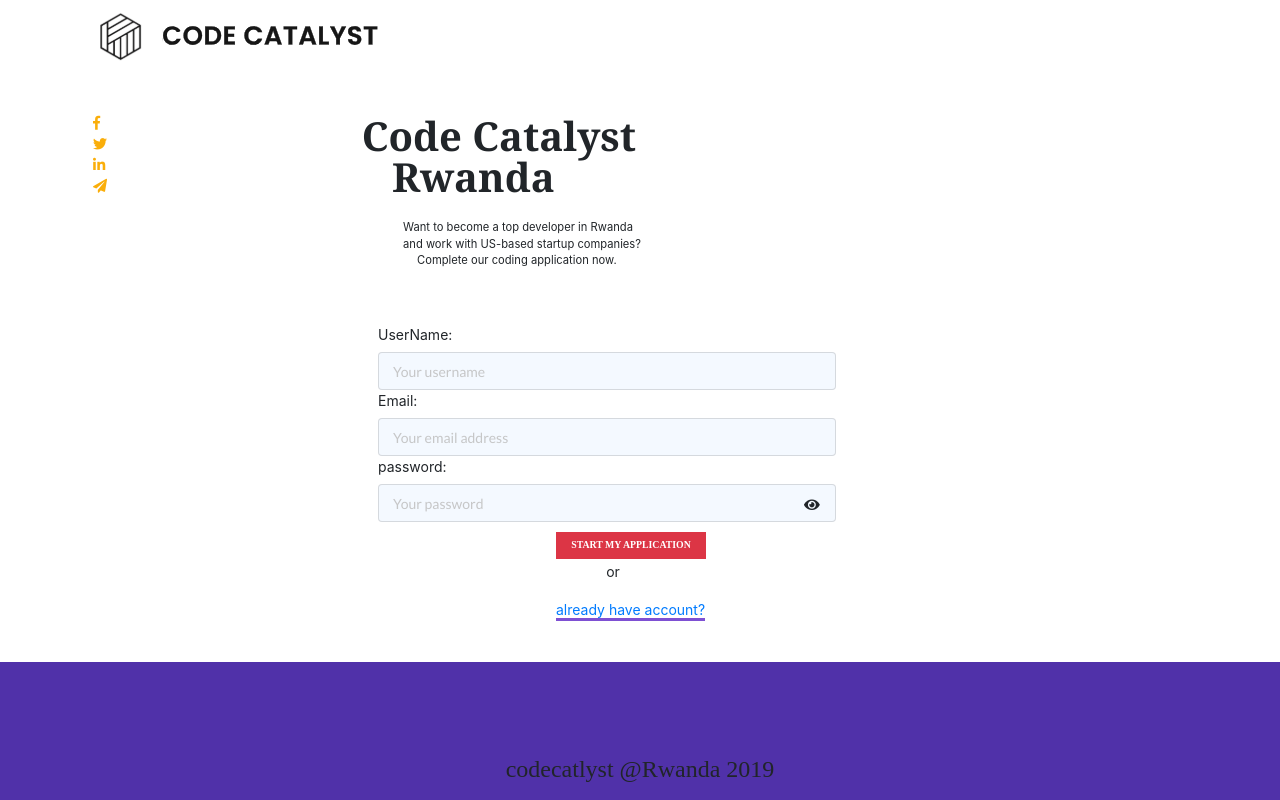
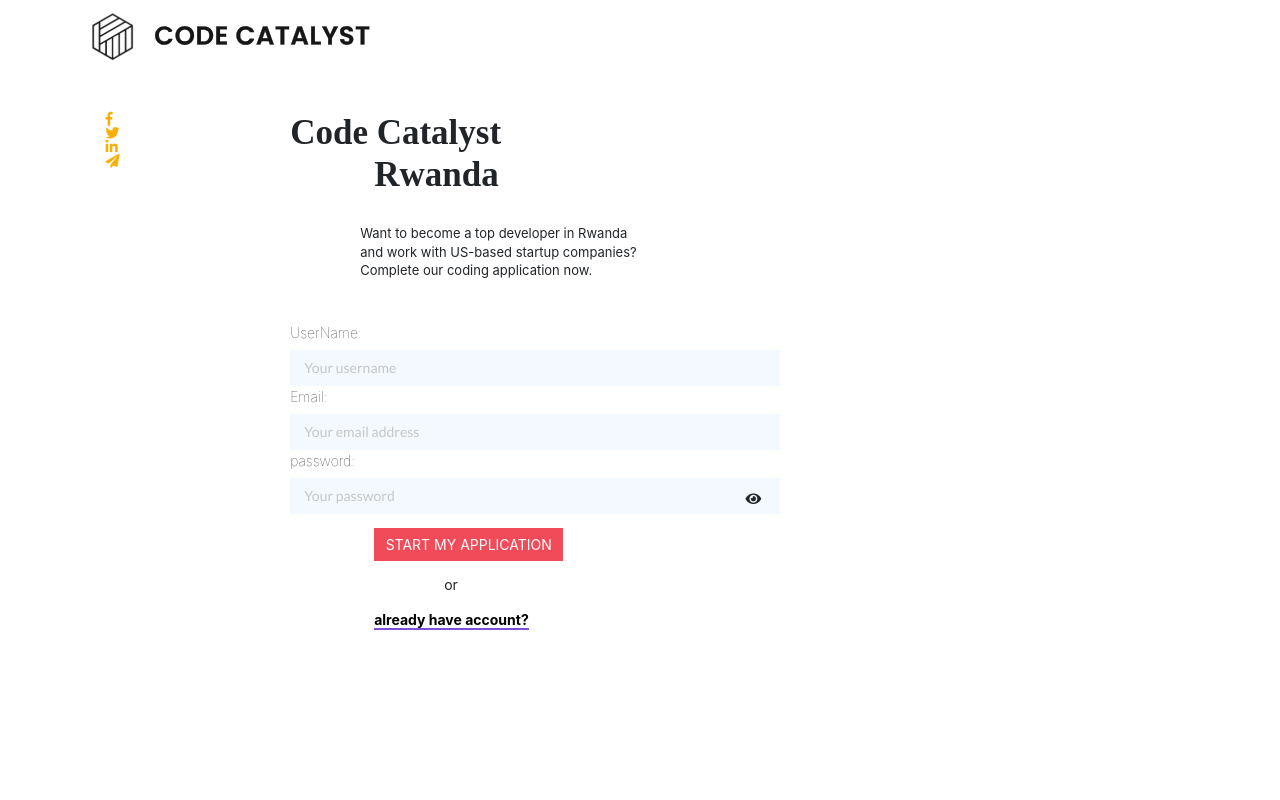
Before and after one commit to ndungutseclaude/applicant, a React (Create React App) app: page /SignUp in a window 1280 px wide. Shown: the top 800 px of the page. Built offline with nearby package versions, Linux system fonts and the light colour scheme.

Commit message:
signup page styled

```diff
--- a/src/component/SignUp.css
+++ b/src/component/SignUp.css
@@ -1,3 +1,60 @@
+.signUpWrapper{
+    display: grid;
+    grid-template-columns: 2fr 4fr 2fr;
+    margin-top: 3rem;
+}
+.signUpIcons{
+    display: flex;
+    flex-direction: column;
+    color: #FAAE0A;
+    margin-left: 1rem;
+}
+.textStyling{
+    margin-left: 5rem;
+    margin-right: 2rem;
+    margin-top: 2rem;
+    font-size: small;
+}
+.form-container{
+    margin-right: 15rem;
+    margin-top: 3rem;
+}
+.labelStyling{
+    font-weight: lighter;
+}
+#inputStyling{
+    border-radius: 0px;
+    border-style: hidden;
+    background: #F4F9FF;
+}
+.buttonsDiv{
+    margin-top: 1rem;
+    padding-left: 6rem;
+    padding-right: 3rem;
+}
+#submitButtonStyling{
+    text-align: center;
+    background: #F14B59;
+    border-radius: 0px;
+    color: white;
+}
+#alreadyHaveAccount{
+    color: black;
+    font-weight: bold;
+    border-bottom: 2px solid  #7E50D3;
+}
+#orStyling{
+    padding-top: 1rem;
+    padding-left: 5rem;
+    padding-right: 20rem;
+}
+.headerStyling{
+    font-family: 'Times New Roman', Times, serif;
+    font-weight: bold;
+}
+
+
+/* YVETTE */
 .icons{
     position: relative;
     color:#FAAE0A;
@@ -26,11 +83,12 @@
     right:18rem;
 
 }
-  .content3{
-     position: relative;
-     top:-1rem;
-     left:1rem;
- }
+.content3{
+    position: relative;
+    top:-1rem;
+    left:1rem;
+}
+
  .btn-danger{
      margin-top:8%;
     font-size:70%;
--- a/src/component/SignUp.js
+++ b/src/component/SignUp.js
@@ -55,8 +55,71 @@
             const { isPasswordShown } = this.state
             return (
                 <div>
+                    <Header/>
+                    <div className="ui container">
+                        <div className="signUpWrapper">
+                            <div className="signUpIcons">
+                                <i className="fab fa-facebook-f"></i>
+                                <i className="fab fa-twitter"></i>
+                                <i className="fab fa-linkedin-in"></i>
+                                <i className="fas fa-paper-plane"></i>
+                            </div>
+                            <div>
+                                <h1 className="headerStyling">Code Catalyst <br/><span style={{marginLeft: '6rem'}}>Rwanda</span></h1>
+                                <p className="textStyling">
+                                    Want to become a top developer in Rwanda<br/>
+                                    and work with US-based startup companies?<br/>
+                                    Complete our coding application now.
+                                </p>
+                                    <form onSubmit={this.formSubmit} className="ui form form-container">
+                                        <div>
+                                            <div>
+                                                <label className="labelStyling"> UserName:</label>
+                                                <input id="inputStyling"
+                                                    type="text" required
+                                                    name="username"
+                                                    placeholder="Your username"
+                                                    value={this.state.username}
+                                                    onChange={this.handleChange}
+                                                />
+                                                <label className="labelStyling"> Email:</label>
+                                                <input id="inputStyling"
+                                                    type="email" required
+                                                    name="email"
+                                                    placeholder="Your email address"
+                                                    value={this.state.email}
+                                                    onChange={this.handleChange}
+                                                />
+                                                <label className="labelStyling"> password:</label>
+                                                <input id="inputStyling"
+                                                    type={(isPasswordShown)? "text":"password"} required
+                                                    name="password"
+                                                    placeholder="Your password"
+                                                    value={this.state.password}
+                                                    onChange={this.handleChange}
+                                                />
+                                                <i className={(isPasswordShown)? "eye fas fa-eye-slash":"eye fas fa-eye"}  onClick={this.togglePasswordVisibility}></i>
+                                            </div>
+                                            <div className="buttonsDiv">
+                                                <button type="submit" className="ui btn" id="submitButtonStyling">
+                                                    {this.state.loading && <i className="fas fa-spinner fa-spin"></i>}
+                                                    START MY APPLICATION
+                                                </button>
+                                                <p id="orStyling">or</p>
+                                                <Link to="/" id="alreadyHaveAccount">already have account?</Link>
 
-                    <div className="container">
+                                            </div>
+                                        </div>
+
+                            </form>
+                            </div>
+                            <div>
+                                {/* this div is the div to add much space in right */}
+                            </div>
+                        </div>
+                    </div>
+
+                    {/* <div className="container">
                         <Header />
                         <div className=" tops row">
                             <div className=" icons col-sm-3">
@@ -122,7 +185,7 @@
 
                         </form>
 
-                    </div>
+                    </div> */}
                     <Footer />
             </div>
 
```
